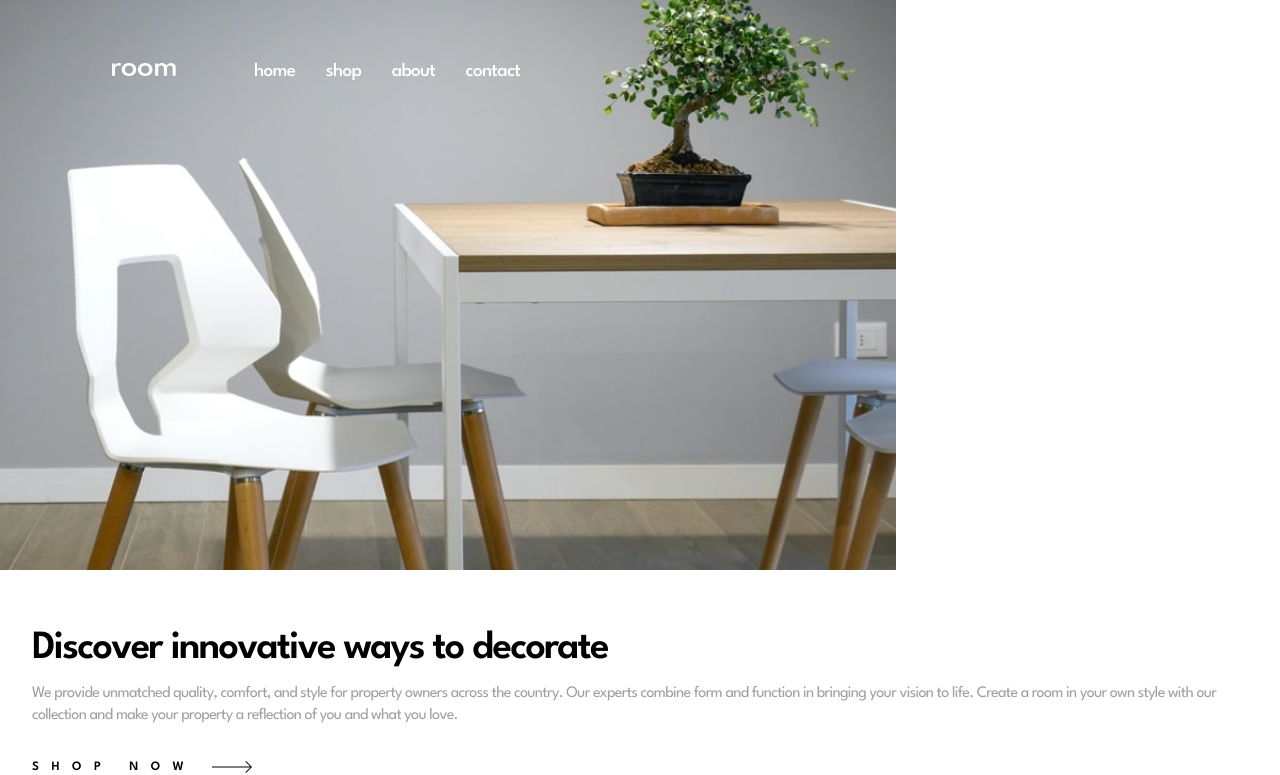
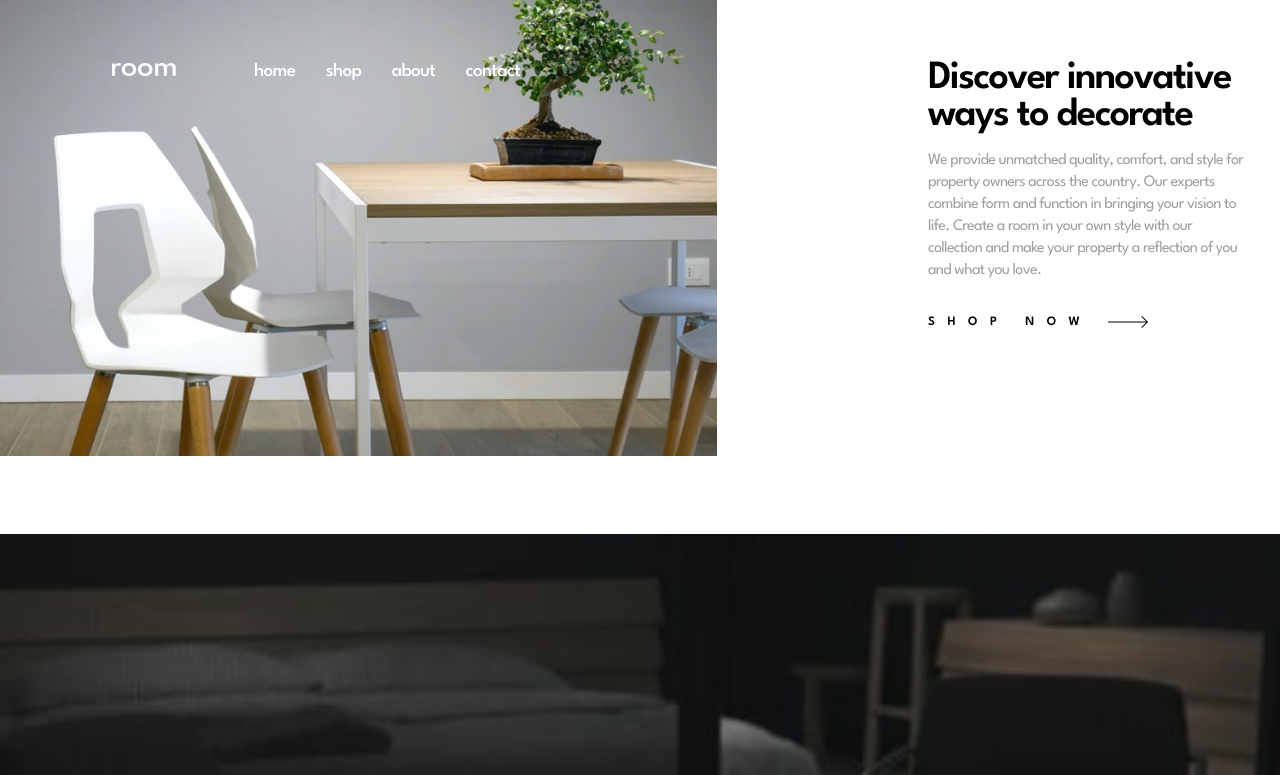
Before and after one commit to nkweku66/ecommerce_homepage, a React (Vite) app: page / in a window 1280 px wide. Shown: the top 775 px of the page. Built offline with nearby package versions, Linux system fonts and the light colour scheme; the HTML template or start-up script is replaced by a standard one.

Commit message:
Add responsivenes to main layout in appstyles

```diff
--- a/src/App.styles.ts
+++ b/src/App.styles.ts
@@ -1,10 +1,16 @@
 import styled from 'styled-components'
 
 const Wrapper = styled.div`
-    @media (1439px <= width <= 1440px) {
+    @media only screen and (min-width: 1025px) and (max-width: 1439px) {
         display: grid;
         grid-template-rows: 534px;
-        grid-template-columns: 840px 600px;
+        grid-template-columns: 70% 30%;
+    }
+
+    @media only screen and (min-width: 1440px) {
+        display: grid;
+        grid-template-rows: 534px;
+        grid-template-columns: 840px 534px;
     }
 `
 
--- a/src/components/hero/HeroSection.styles.ts
+++ b/src/components/hero/HeroSection.styles.ts
@@ -2,7 +2,6 @@ import styled from 'styled-components'
 
 const HeroContainer = styled.section`
     position: relative;
-
 
     @media only screen and (min-width: 1025px) and (max-width: 1440px) {
         display: none;
@@ -14,9 +13,14 @@ const HeroWrapper = styled.div`
 const HeroDesktop = styled.section`
     display: none;
 
-    @media only screen and (min-width: 1025px) and (max-width: 1440px) {
+    @media only screen and (min-width: 1025px) and (max-width: 1439px) {
         display: flex;
-        width: 70%;
+        width: 80%;
+    }
+
+    @media only screen and (min-width: 1440px) {
+        display: flex;
+        width: 100%;
     }
 `
 const HeroImage = styled.img`
```
